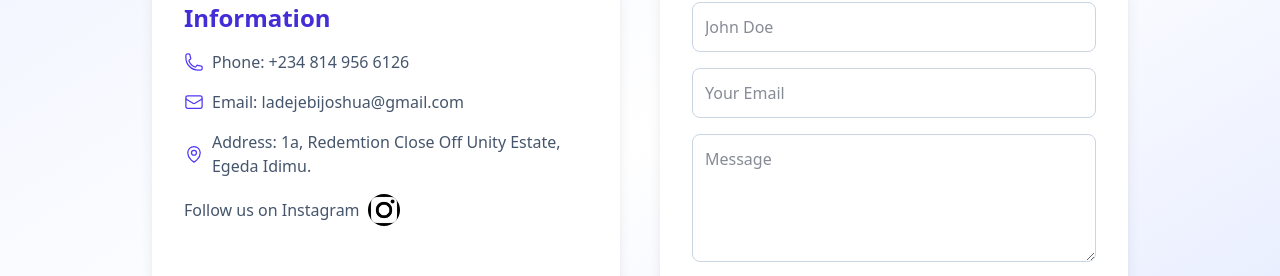
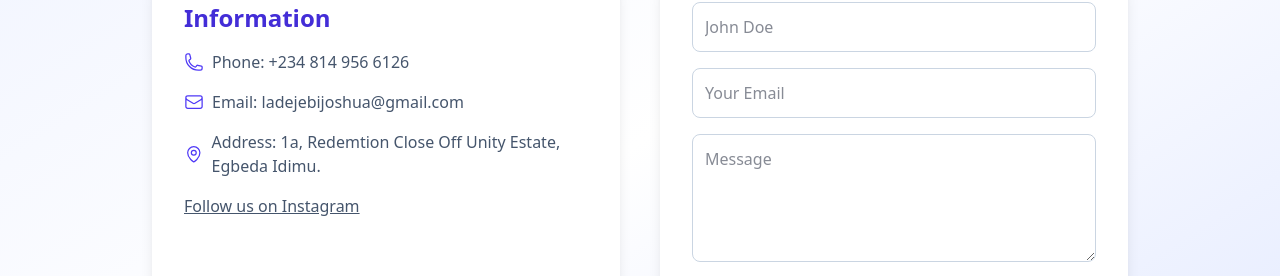
Before and after one commit to 1amGH05T/OATC, a React (Vite) app: page /contact in a window 1280 px wide. Shown: the part 258-534 px from the top of the page. Built offline with nearby package versions, Linux system fonts and the light colour scheme.

Commit message:
minimal changes

```diff
--- a/pages/Contact.jsx
+++ b/pages/Contact.jsx
@@ -93,17 +93,15 @@ export default function Contact() {
 
               <p className="flex items-center gap-2 text-slate-600 dark:text-slate-300">
                 <MapPinIcon className="w-6 h-6 text-indigo-600 dark:text-amber-400" />
-                Address: 1a, Redemtion Close Off Unity Estate, Egeda Idimu.
+                Address: 1a, Redemtion Close Off Unity Estate, Egbeda Idimu.
               </p>
 
               <p className="flex items-center gap-2 text-slate-600 dark:text-slate-300">
-                Follow us on Instagram
                 <a href="https://www.instagram.com/oatc_rccg?igsh=b25jODBldDFsa3hj"
                 target='_blank'
                 rel='noopener noreferrer'
                 aria-label="Instagram"
-                className="hover:text-indigo-600">
-                  <img src="/instagram.png" alt="" className='h-8 w-8 rounded-full bg-red-300'/></a>
+                className="hover:text-indigo-600 underline">Follow us on Instagram</a>
               </p>
             </motion.div>
 
--- a/pages/Home.jsx
+++ b/pages/Home.jsx
@@ -255,7 +255,7 @@ export default function Home() {
 
           <div className="grid md:grid-cols-4 gap-8 mt-12">
             {[
-              { name: "Ruby", img: "/ruby.jpg" },
+              { name: "Ruby", img: "/ruby.jpg"},
               { name: "Emerald", img: "/emrald.jpg" },
               { name: "Diamond", img: "/diamond.jpg" },
               { name: "Sapphire", img: "/sapphire.jpg" },
@@ -276,7 +276,8 @@ export default function Home() {
                 <h3 className="text-xl font-bold text-amber-400">
                   {tribe.name} Tribe
                 </h3>
-                <button className="bg-amber-500 hover:bg-amber-600 transition text-indigo-900 px-5 py-2 rounded-lg font-semibold">
+                <button
+                className="bg-amber-500 hover:bg-amber-600 transition text-indigo-900 px-5 py-2 rounded-lg font-semibold">
                   Join
                 </button>
               </motion.div>
--- a/pages/Visits.jsx
+++ b/pages/Visits.jsx
@@ -93,7 +93,7 @@ export default function Visit() {
               </h2>
 
               <p className="mt-4 text-slate-600 dark:text-slate-300">
-                1A, REDEMTION CLOSE OFF UNITY ESTATE, EGBEDA IDIMU.
+                1a, Redemtion Close Off Unity Estate, Egbeda Idimu.
               </p>
 
               <div className="mt-6 w-full h-64 rounded-xl overflow-hidden border border-slate-200 dark:border-slate-700">
@@ -112,7 +112,7 @@ export default function Visit() {
                 <p>Head on to <span className="text-amber-500 font-bold">JUBILEE HOUSE.</span></p>
                 <ul>
                   <li>First floor: 13 - 15years old</li>
-                  <li>Second floor: 16 - 16years old</li>
+                  <li>Second floor: 16 - 19years old</li>
                 </ul>
               </motion.div>
             </motion.div>
```
